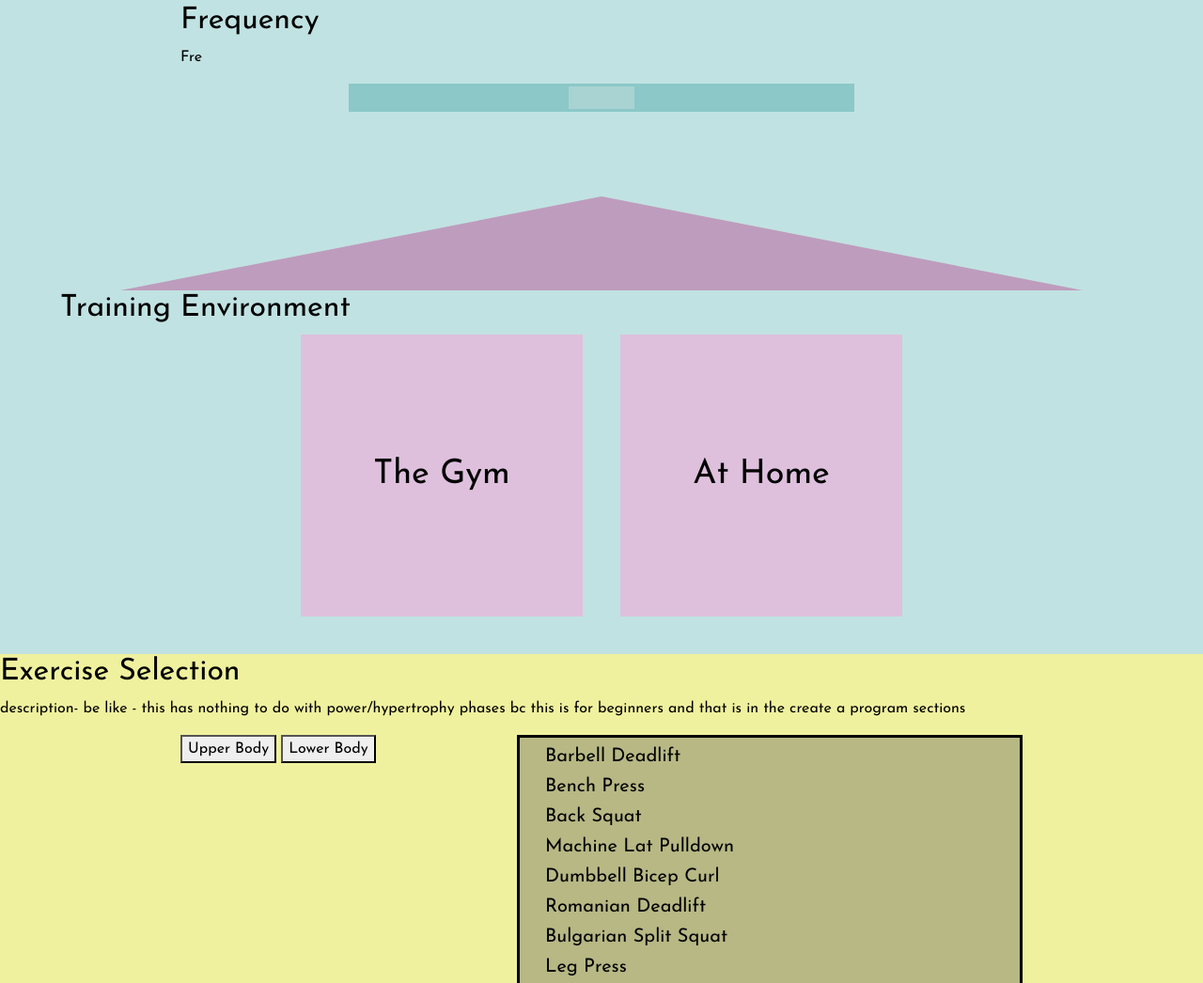
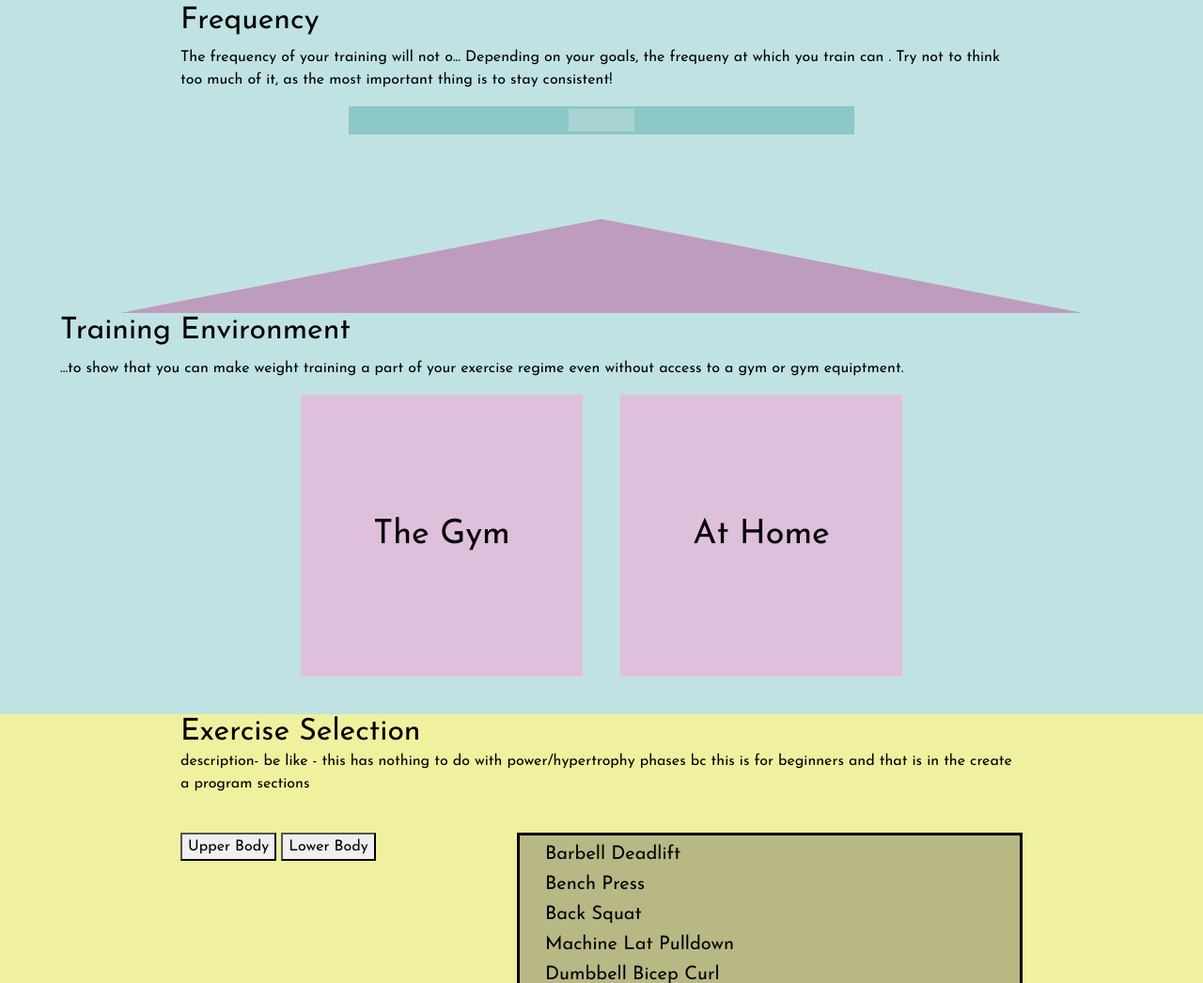
Before and after one commit to alliefeldman/weight-training-interactive, a plain HTML site: page index.html in a window 1280 px wide. Shown: the part 1653-2699 px from the top of the page at 94% size. Drawn offline with nearby package versions, Linux system fonts and the light colour scheme.

Commit message:
home page

```diff
--- a/index.html
+++ b/index.html
@@ -6,6 +6,7 @@
      <link href="https://cdn.jsdelivr.net/npm/bootstrap@5.1.3/dist/css/bootstrap.min.css" rel="stylesheet" integrity="sha384-1BmE4kWBq78iYhFldvKuhfTAU6auU8tT94WrHftjDbrCEXSU1oBoqyl2QvZ6jIW3" crossorigin="anonymous">
     <link rel="stylesheet" href="style.css">
     <link rel="preconnect" href="https://fonts.googleapis.com">
+    <link rel="icon" type="image/png" href="media/favicon.png" sizes="16x16">
     <!-- fonts -->
     <link rel="preconnect" href="https://fonts.gstatic.com" crossorigin>
     <link href="https://fonts.googleapis.com/css2?family=Josefin+Sans:ital,wght@0,400;0,700;1,400&display=swap" rel="stylesheet">
@@ -69,7 +70,7 @@
     </div>
     <div id="frequency">
         <h2>Frequency</h2>
-        <p>Fre</p>
+        <p>The frequency of your training will not o... Depending on your goals, the frequeny at which you train can . Try not to think too much of it, as the most important thing is to stay consistent!</p>
         <div id="slider">
             <div id="days_per_week">
                 <div id="1x" onclick="selectFrequency(this.className, this.id)">
@@ -101,6 +102,7 @@
     <div id="environment">
         <div id="triangle"></div>
         <h2>Training Environment</h2>
+        <p>...to show that you can make weight training a part of your exercise regime even without access to a gym or gym equiptment.</p>
         <div id="gym_or_home">
             <div class="card">
                 <div class="card-inner">
@@ -109,7 +111,7 @@
                     </div>
                     <div class="back">
                         <h4>The Gym</h4>
-                        <p>omg the gym it works ah</p>
+                        <p>Training at the gym has many benefits. Firstly, the large selections of ... Secondly, most home-gym environments are small, and lack the space to....</p>
                     </div>
                 </div>
             </div>
@@ -122,7 +124,7 @@
                     </div>
                     <div class="back">
                         <h4>At Home</h4>
-                        <p>Woohooo</p>
+                        <p>Training from the comfort of your home can be extrememly effective if done currectly. Home workout programs and versitile, compact equipment, have increased in popularity during the COVID-19 pandemic</p>
                     </div>
                 </div>
             </div>
--- a/style.css
+++ b/style.css
@@ -357,6 +357,16 @@ nav a:hover {
     height: 600px;
 }
 
+#exercise_selection h2{
+    width: 70%;
+    margin: auto;
+}
+
+#exercise_selection p {
+    width: 70%;
+    margin: auto;
+    margin-bottom: 40px;
+}
 
 #selection_container {
     width: 70%;
@@ -404,6 +414,12 @@ nav a:hover {
 
 }
 
+#create_tabs:hover {
+    outline-style: ridge;
+    outline-width: 3px;
+    outline-color: white;
+}
+
 .nav-tabs {
     border-width: 1px;
     border-bottom-style: solid;
@@ -415,11 +431,10 @@ nav a:hover {
 }
 
 .tab-content {
-
     margin: auto;
     margin-top: 0px;
     margin-bottom: 40px;
-    padding-top: 0px;
+    /*padding-top: 0px;*/
     text-align: center;
 }
 
@@ -626,7 +641,6 @@ nav a:hover {
 
 #contact_container #contact_options form{
     width: 50%;
-
 }
 
 #contact_locations {
```
Also changed, not shown: create.html (+3 -3 lines), media/favicon.png (added), 1 other file.
